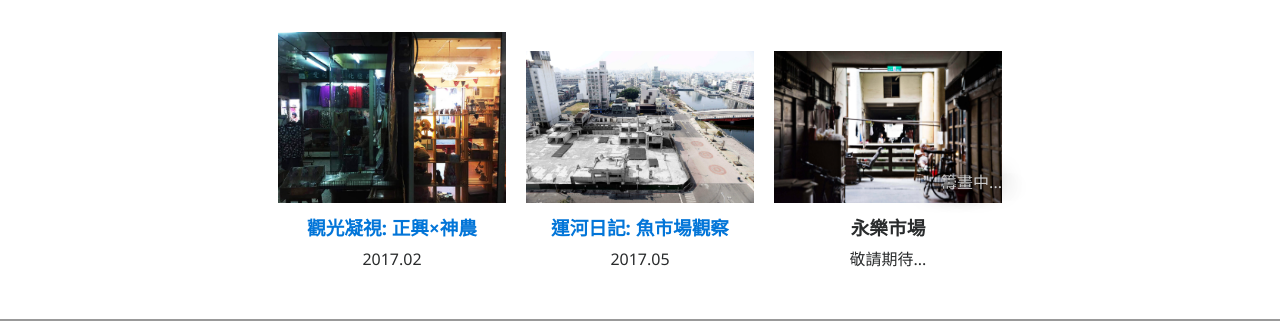
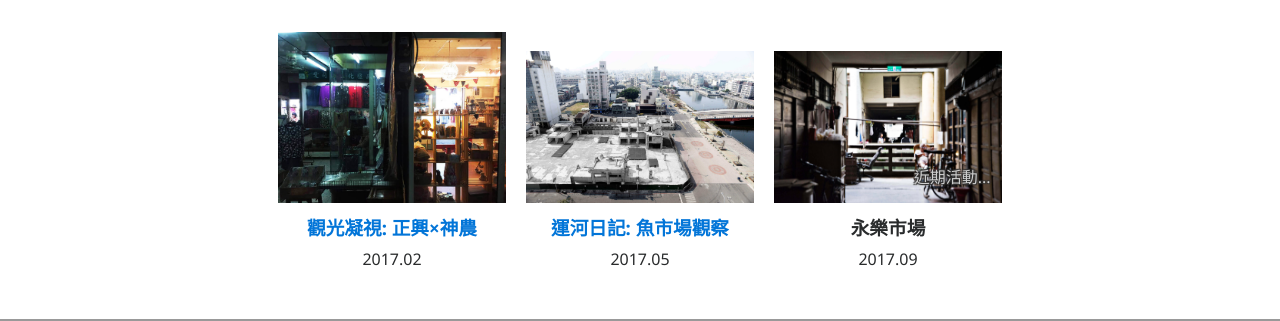
Before and after one commit to streetobserver/streetobserver.github.io, a plain HTML site: page index.html in a window 1280 px wide. Shown: the part 549-870 px from the top of the page. Drawn offline with nearby package versions, Linux system fonts and the light colour scheme; files that its build step writes are made by us from their sources; a script that the page names is missing; a web font is replaced by a local one.

Commit message:
modify coming soon

```diff
--- a/index.html
+++ b/index.html
@@ -114,7 +114,7 @@
             <div class="item comingsoon">
               <img src="./images/index/market.jpg" alt="" class="d-block img-fluid">
               <h2 class="item_title">永樂市場</h2>
-              <time class="datetime">敬請期待...</time>
+              <time class="datetime">2017.09</time>
             </div>
         </div>
     </article>
--- a/sass/index.scss
+++ b/sass/index.scss
@@ -65,19 +65,22 @@
 
           position: relative;
           &::after {
-            content: '籌畫中...';
+            content: '近期活動...';
             display: block;
             position: absolute;
-            bottom: 75px;
-            right: 0;
+            bottom: 80px;
+            right: 5%;
             left: 0;
             font-size: 12pt;
             color: #cecece;
             height: auto;
-            width: 100%;
+            width: 95%;
             line-height: 20pt;
             text-align: right;
-            text-shadow: -12px 0 22px black, 12px 0 22px black;
+            text-shadow:  1px  1px 0 #333,
+                         -1px -1px 0 #333,
+                          1px -1px 0 #333,
+                         -1px  1px 0 #333;
           }
         }
     }
```
Also changed, not shown: stylesheets/index.css.
